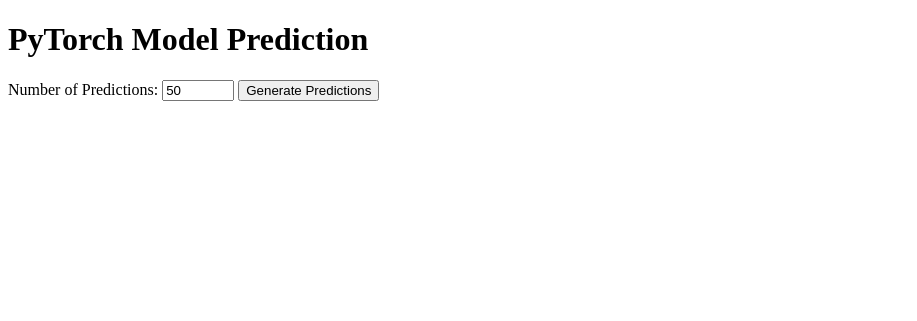
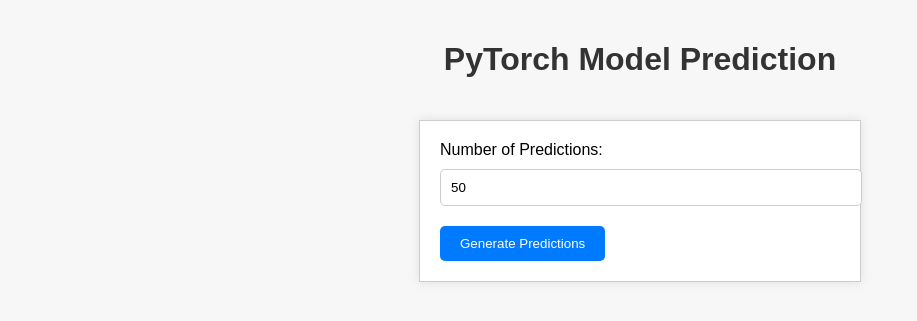
Before and after one commit to santosh2994/synthetic-ai, a Flask app: page / in a window 1280 px wide. Shown: the top 321 px of the page, without its empty margins (0-917 px from the left). Run offline with Flask 3, Linux system fonts and the light colour scheme; parts of the project's set-up code (start-up, migrations or seed data) failed here and were passed over.

Commit message:
css changes

```diff
--- /dev/null
+++ b/synthetic_ai/flask_application/static/css/style.css
@@ -0,0 +1,49 @@
+/* static/css/style.css */
+
+body {
+    font-family: Arial, sans-serif;
+    background-color: #f7f7f7;
+    margin: 0;
+    padding: 0;
+}
+
+h1 {
+    color: #333;
+    text-align: center;
+    padding: 20px 0;
+}
+
+form {
+    max-width: 400px;
+    margin: 0 auto;
+    background-color: #fff;
+    border: 1px solid #ccc;
+    padding: 20px;
+    box-shadow: 0 0 10px rgba(0, 0, 0, 0.1);
+}
+
+label {
+    display: block;
+    margin-bottom: 10px;
+}
+
+input[type="number"] {
+    width: 100%;
+    padding: 10px;
+    margin-bottom: 20px;
+    border: 1px solid #ccc;
+    border-radius: 5px;
+}
+
+input[type="submit"] {
+    background-color: #007bff;
+    color: #fff;
+    border: none;
+    padding: 10px 20px;
+    border-radius: 5px;
+    cursor: pointer;
+}
+
+input[type="submit"]:hover {
+    background-color: #0056b3;
+}
--- a/synthetic_ai/flask_application/templates/index.html
+++ b/synthetic_ai/flask_application/templates/index.html
@@ -2,6 +2,8 @@
 <html>
 <head>
     <title>PyTorch Model Prediction</title>
+    <link rel="stylesheet" type="text/css" href="{{ url_for('static', filename='css/style.css') }}">
+</head>
 </head>
 <body>
     <h1>PyTorch Model Prediction</h1>
@@ -10,5 +12,6 @@
         <input type="number" name="num_predictions" id="num_predictions" value="50" min="1" max="5000">
         <input type="submit" value="Generate Predictions">
     </form>
+
 </body>
 </html>
```
